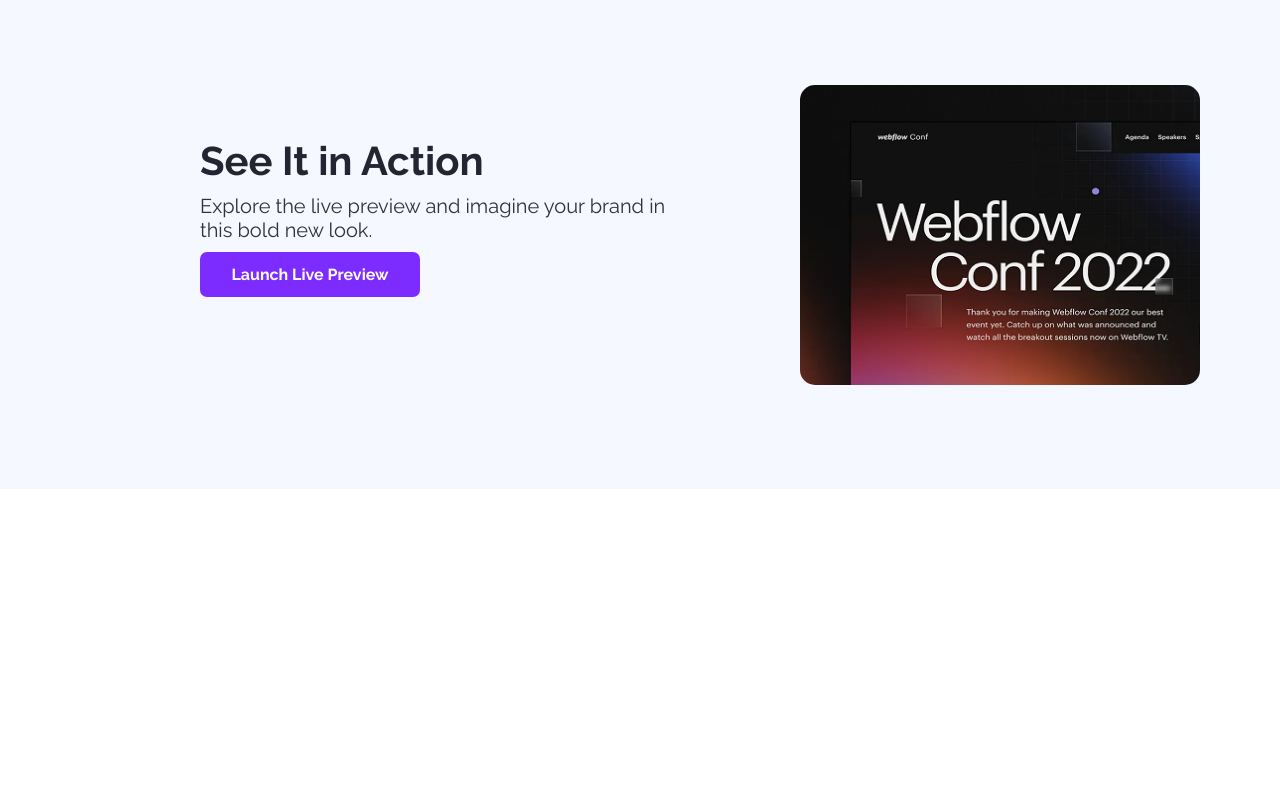
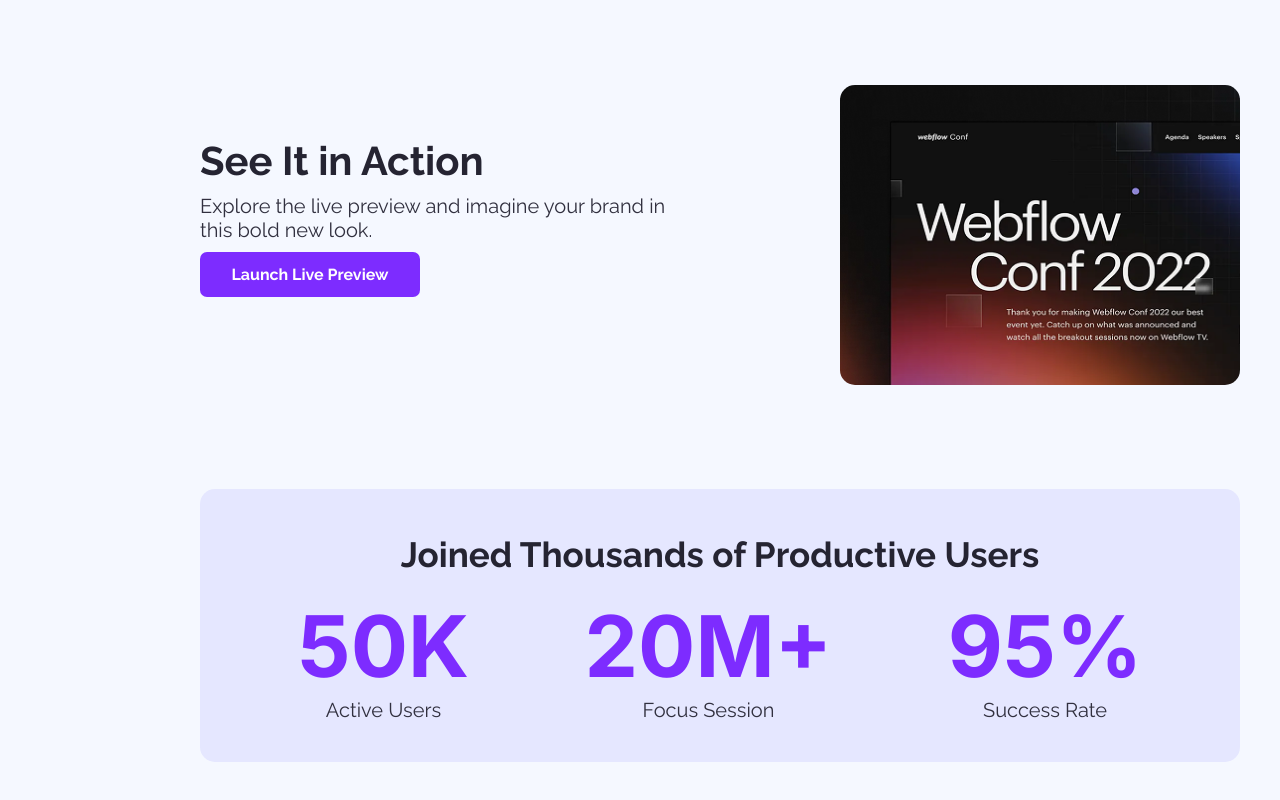
Before and after one commit to Jim2811/assignment-project-1, a plain HTML site: page index.html in a window 1280 px wide. Shown: the part 665-1465 px from the top of the page. Before the commit the page ends 1154 px from the top, so only its background shows below. Drawn offline with Linux system fonts and the light colour scheme.

Commit message:
updated section 2

```diff
--- a/index.html
+++ b/index.html
@@ -33,6 +33,38 @@
                 </div>
             </div>
         </section>
+        <!-- section 2 -->
+         <section>
+            <div class="user">
+                <h2 class="uTitle clr">Joined Thousands of Productive Users</h2>
+                <div class="success">
+                    <div class="ratios">
+                        <h1 class="scs">
+                            50K
+                        </h1>
+                        <p class="usr">
+                            Active Users
+                        </p>
+                    </div>
+                    <div class="ratios">
+                        <h1 class="scs">
+                            20M+
+                        </h1>
+                        <p class="usr">
+                            Focus Session
+                        </p>
+                    </div>
+                    <div class="ratios">
+                        <h1 class="scs">
+                            95%
+                        </h1>
+                        <p class="usr">
+                            Success Rate
+                        </p>
+                    </div>
+                </div>
+            </div>
+         </section>
       </main>
 </body>
 </html>
--- a/style.css
+++ b/style.css
@@ -1,4 +1,5 @@
 @import url('https://fonts.googleapis.com/css2?family=Raleway:ital,wght@0,100..900;1,100..900&display=swap');
+@import url('https://fonts.googleapis.com/css2?family=Inter:ital,opsz,wght@0,14..32,100..900;1,14..32,100..900&display=swap');
 *{
     margin: 0;
     padding: 0;
@@ -59,12 +60,15 @@
     height: 47px;
     margin-top: 20px;
 }
+.clr{
+    color: #252432;
+}
 main{
     background-color: #F5F8FF;
     padding: 100px 200px;
 }
 .action{
-    width: 1000px;
+    width: 1040px;
     display: flex;
     justify-content: space-between;
     align-items: center;
@@ -92,3 +96,29 @@
     width: 400px;
     border-radius:15px ;
 }
+.user{
+    background-color: #E5E7FF;
+    width: 1000px;
+    margin-top: 100px;
+    border-radius: 15px;
+    padding: 20px;
+    text-align: center;
+}
+.uTitle{
+    font-size: 35px;
+    padding-top: 25px;
+}
+.success{
+    padding: 20px;
+    display: flex;
+    justify-content: space-around;
+}
+.scs{
+    font-size: 85px;
+    color: #7d2cff;
+    font-family:"Inter", sans-serif ;
+}
+.usr{
+    font-size: 20px;
+    color: #31303f;
+}
```
